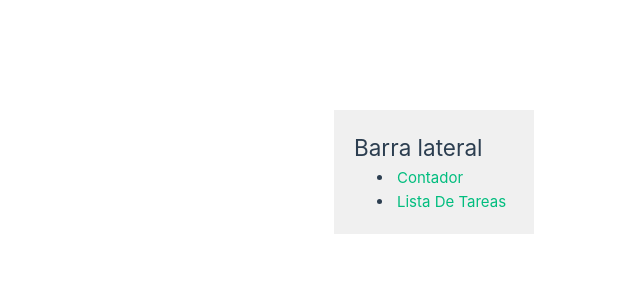
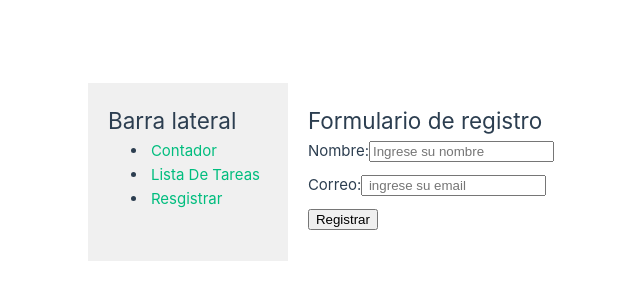
Before and after one commit to roxsyVel910/app-vuejs, a Vue app: page /registrar in a window 1280 px wide. Shown: the part 228-528 px from the top of the page, without its empty margins (66-706 px from the left). Built offline with nearby package versions, Linux system fonts and the light colour scheme.

Commit message:
instala vee-validate, crea modulos

```diff
--- a/package.json
+++ b/package.json
@@ -10,7 +10,9 @@
     "lint": "eslint . --ext .vue,.js,.jsx,.cjs,.mjs --fix --ignore-path .gitignore"
   },
   "dependencies": {
+    "@vee-validate/yup": "^4.13.2",
     "pinia": "^2.1.7",
+    "vee-validate": "^4.13.2",
     "vue": "^3.4.29",
     "vue-router": "^4.3.3"
   },
--- a/src/components/BarraLateral.vue
+++ b/src/components/BarraLateral.vue
@@ -4,6 +4,7 @@
     <ul>
       <li><router-link to="/contador">Contador</router-link></li>
       <li><router-link to="/lista-de-tareas">Lista De Tareas</router-link></li>
+      <li><router-link to="/registrar">Resgistrar</router-link></li>
     </ul>
   </div>
 </template>
--- /dev/null
+++ b/src/modules/registro/schemas/validationSchemas.js
@@ -0,0 +1,5 @@
+import * as yup from 'yup';
+export const schema = yup.object({
+    nombre: yup.string().required(),
+    email: yup.string().email().required(),
+});
--- /dev/null
+++ b/src/modules/registro/view/RegistrarView.vue
@@ -0,0 +1,33 @@
+<template>
+  <div>
+    <h2>Formulario de registro</h2>
+    <Form :validation-schema="schema" @submit="onSubmit">
+      <div class="form">
+        <label for=" nombre">Nombre:</label>
+        <Field type="text" name="nombre" id="nombre" placeholder="Ingrese su nombre" />
+        <ErrorMessage name="nombre"></ErrorMessage>
+    </div>
+    <div class="form">
+        <label for="correo">Correo:</label>
+        <Field type="email" name="email" placeholder=" ingrese su email" />
+        <ErrorMessage name="email"></ErrorMessage>
+      </div>
+      <div class="form">
+        <button type="submit">Registrar</button>
+      </div>
+    </Form>
+  </div>
+</template>
+<script setup>
+import {Form, Field, ErrorMessage}  from 'vee-validate';
+import {schema} from '../schemas/validationSchemas';
+const onSubmit = () => {
+    console.log(`se ha enviado el formulario`);
+}
+</script>
+
+<style>
+.form {
+    padding-bottom: 10px;
+}
+</style>
--- a/src/router/index.js
+++ b/src/router/index.js
@@ -11,12 +11,17 @@
     {
       path: '/contador',
       name: 'contador',
-      component: () => import('../components/Contadorr.vue')
+      component: () => import('../modules/contador/components/Contador.vue')
     },
     {
       path: '/lista-de-tareas',
       name: 'lista-de-lareas',
-      component: () => import('../components/ListaDeTareas.vue')
+      component: () => import('../modules/listaDeTareas/components/ListaDeTareas.vue')
+    },
+    {
+      path: '/registrar',
+      name: ' registrar',
+      component: () => import('../modules/registro/view/RegistrarView.vue')
     },
   ]
 })
```
Also changed, not shown: src/modules/contador/components/Contador.vue (renamed from src/components/Contadorr.vue), src/modules/listaDeTareas/components/ListaDeTareas.vue (renamed from src/components/ListaDeTareas.vue), 1 other file (tests, documents, lock files or other folders).
